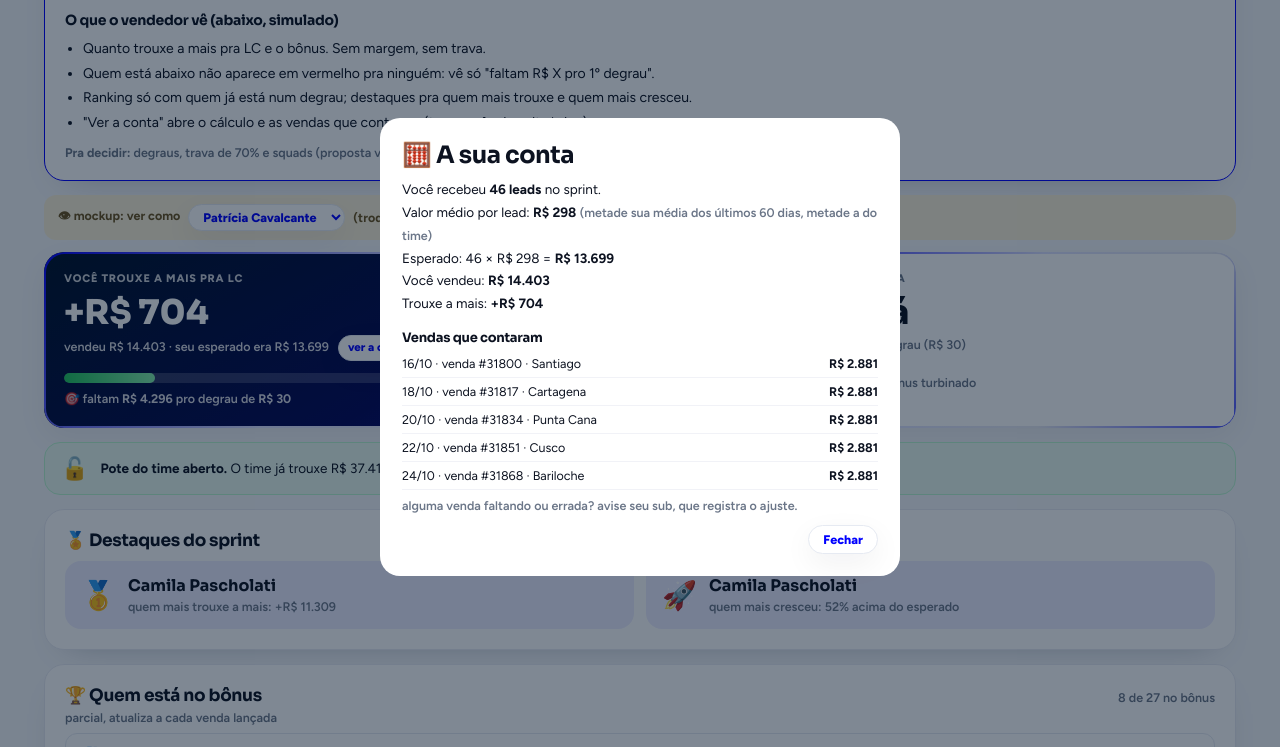
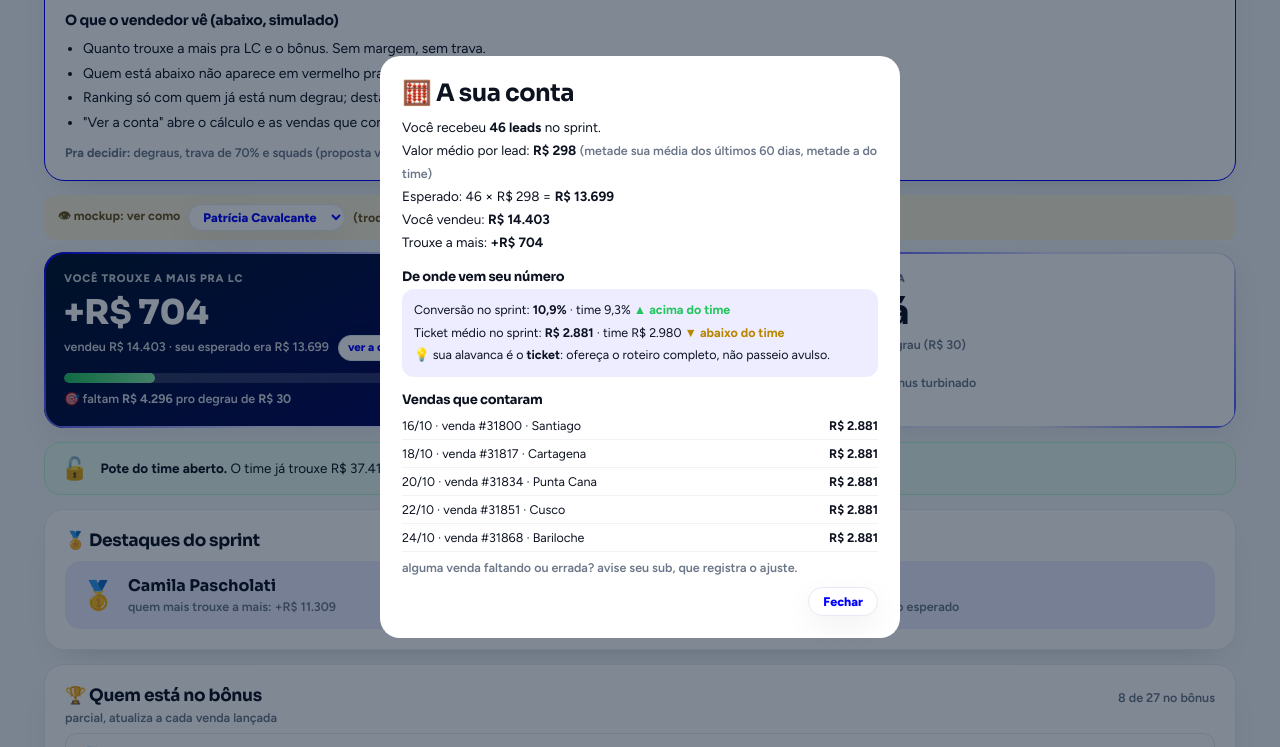
Before and after one commit to lucascarvalhochile-pixel/lc-propostas, a plain HTML site: page desafio/index.html in a window 1280 px wide. Both pictures are taken after a click on the button "ver a conta". Shown: the part 578-1325 px from the top of the page. Drawn offline with Linux system fonts and the light colour scheme.

Commit message:
Ver a conta: mostra conversão e ticket do sprint vs time + qual alavanca puxar
Co-Authored-By: Claude Fable 5 <noreply@anthropic.com>

```diff
--- a/desafio/index.html
+++ b/desafio/index.html
@@ -372,8 +372,12 @@ function draw(){
  document.getElementById('sq').innerHTML=sh.map(s=>`<div class="sq"><span style="font-size:18px">🧭</span><div style="flex:1"><b>${s.m}</b><div class="hint">${s.af.join(' · ')}</div></div><span class="hint">${s.g?'squad trouxe +'+brl(s.g):'squad buscando o positivo'}</span><b style="color:${s.b?'var(--ok)':'var(--mut2)'}">${s.b?brl(s.b*fator):''}</b></div>`).join('');
 }
 function conta(){ const me=P.find(p=>p.n===sel.value);
+ const tConv=P.reduce((a,p)=>a+p.vn,0)/P.reduce((a,p)=>a+p.leads,0)*100, tTick=P.reduce((a,p)=>a+p.rec,0)/P.reduce((a,p)=>a+p.vn,0);
+ const mConv=me.vn/me.leads*100, mTick=me.vn?me.rec/me.vn:0;
+ const seta=(v,t)=>v>=t?'<b style="color:var(--verde)">▲ acima do time</b>':'<b style="color:var(--amar)">▼ abaixo do time</b>';
+ const alav=mConv<tConv&&mTick>=tTick?'sua alavanca é a <b>conversão</b>: mais clientes fechando, mesmo que o pacote seja menor.':mTick<tTick&&mConv>=tConv?'sua alavanca é o <b>ticket</b>: ofereça o roteiro completo, não passeio avulso.':mConv<tConv&&mTick<tTick?'dá pra puxar as duas: responda em 5 min (conversão) e ofereça o roteiro completo (ticket).':'você está acima do time nas duas — é seguir o ritmo.';
  const vs=Array.from({length:Math.min(me.vn,6)},(_,i)=>{const v=Math.round(me.rec/Math.min(me.vn,6));return `<div style="display:flex;justify-content:space-between;padding:6px 0;border-bottom:1px solid #F1F2F7;font-size:12.5px"><span>${16+i*2}/10 · venda #${31800+i*17} · ${['Santiago','Cartagena','Punta Cana','Cusco','Bariloche','Cancún'][i]}</span><b>${brl(v)}</b></div>`;}).join('');
- document.getElementById('ovc').innerHTML=`<h2 style="margin-bottom:8px">🧮 A sua conta</h2><div style="font-size:13.5px;line-height:1.7">Você recebeu <b>${me.leads} leads</b> no sprint.<br>Valor médio por lead: <b>${brl(me.rpl)}</b> <span class="hint">(metade sua média dos últimos 60 dias, metade a do time)</span><br>Esperado: ${me.leads} × ${brl(me.rpl)} = <b>${brl(me.esp)}</b><br>Você vendeu: <b>${brl(me.rec)}</b><br>${me.g>0?'Trouxe a mais: <b style="color:var(--ok)">+'+brl(me.g)+'</b>':'Falta: <b>'+brl(-me.g)+'</b>'}</div><h3 style="font-size:13px;margin:14px 0 4px">Vendas que contaram</h3>${vs}<div class="hint" style="margin-top:8px">alguma venda faltando ou errada? avise seu sub, que registra o ajuste.</div><div style="text-align:right;margin-top:12px"><button class="btn" onclick="document.getElementById('ov').style.display='none'">Fechar</button></div>`;
+ document.getElementById('ovc').innerHTML=`<h2 style="margin-bottom:8px">🧮 A sua conta</h2><div style="font-size:13.5px;line-height:1.7">Você recebeu <b>${me.leads} leads</b> no sprint.<br>Valor médio por lead: <b>${brl(me.rpl)}</b> <span class="hint">(metade sua média dos últimos 60 dias, metade a do time)</span><br>Esperado: ${me.leads} × ${brl(me.rpl)} = <b>${brl(me.esp)}</b><br>Você vendeu: <b>${brl(me.rec)}</b><br>${me.g>0?'Trouxe a mais: <b style="color:var(--ok)">+'+brl(me.g)+'</b>':'Falta: <b>'+brl(-me.g)+'</b>'}</div><h3 style="font-size:13px;margin:14px 0 4px">De onde vem seu número</h3><div style="font-size:12.5px;line-height:1.8;background:var(--azultint);border-radius:12px;padding:10px 12px">Conversão no sprint: <b>${mConv.toFixed(1).replace('.',',')}%</b> · time ${tConv.toFixed(1).replace('.',',')}% ${seta(mConv,tConv)}<br>Ticket médio no sprint: <b>${brl(mTick)}</b> · time ${brl(tTick)} ${seta(mTick,tTick)}<br>💡 ${alav}</div><h3 style="font-size:13px;margin:14px 0 4px">Vendas que contaram</h3>${vs}<div class="hint" style="margin-top:8px">alguma venda faltando ou errada? avise seu sub, que registra o ajuste.</div><div style="text-align:right;margin-top:12px"><button class="btn" onclick="document.getElementById('ov').style.display='none'">Fechar</button></div>`;
  document.getElementById('ov').style.display='flex'; }
 draw();
 </script></body></html>
```
